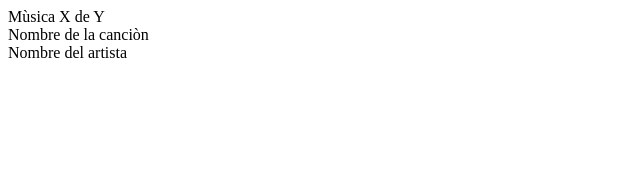
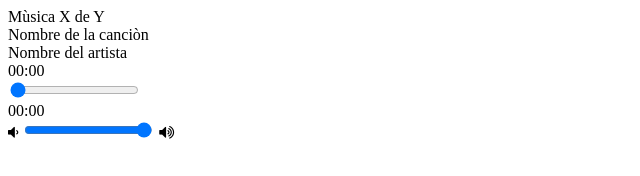
Before and after one commit to nBenjaminPr/Mini-Proyectos, a plain HTML site: page Music-play/index.html in a window 1280 px wide. Shown: the whole page, without its empty margins (0-640 px from the left). Drawn offline with nearby package versions, Linux system fonts and the light colour scheme.

Commit message:
Añadiendo volumen

```diff
--- a/Music-play/index.html
+++ b/Music-play/index.html
@@ -19,7 +19,17 @@
             <div class="">Nombre del artista</div>
         </div>
 
-        <div class="slider_container"></div>
+        <div class="slider_container">
+            <div class="current-time">00:00</div>
+            <input type="range" min="1" max="100" value="0"    class="seek_slider">
+            <div class="total-duration">00:00</div>
+        </div>
+
+        <div class="slider_container">
+            <i class="fa fa-volume-down"></i>
+            <input type="range" min="1" max="100" value="99"    class="volume_slider">
+            <i class="fa fa-volume-up"></i>
+        </div>
     </div>
 </body>
 
```
